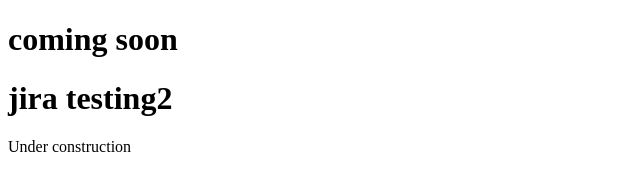
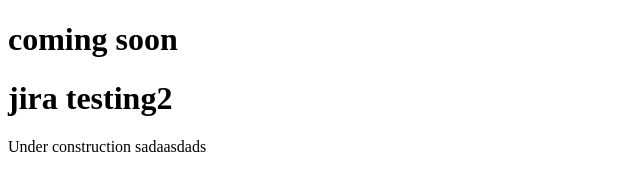
Before and after one commit to Naresh1287/nareshkumar, a plain HTML site: page index.html in a window 1280 px wide. Shown: the full height of the page, 0-640 px from the left. Drawn offline with Linux system fonts and the light colour scheme.

Commit message:
Update index.html

```diff
--- a/index.html
+++ b/index.html
@@ -6,6 +6,6 @@
 <body>
 <h1> coming soon </h1>
 <h1> jira testing2 </h1>
-<p> Under construction </p>
+<p> Under construction sadaasdads</p>
 </body>
 </html>
```
